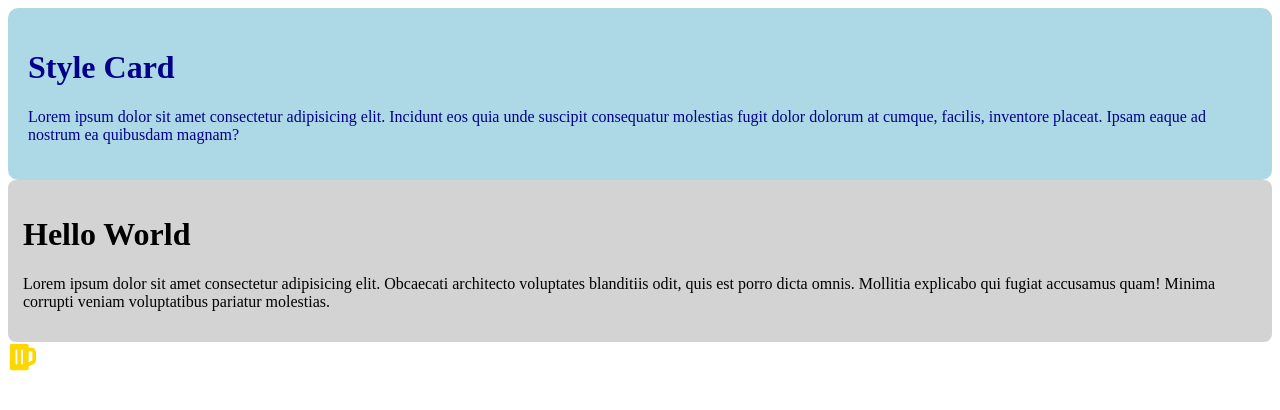
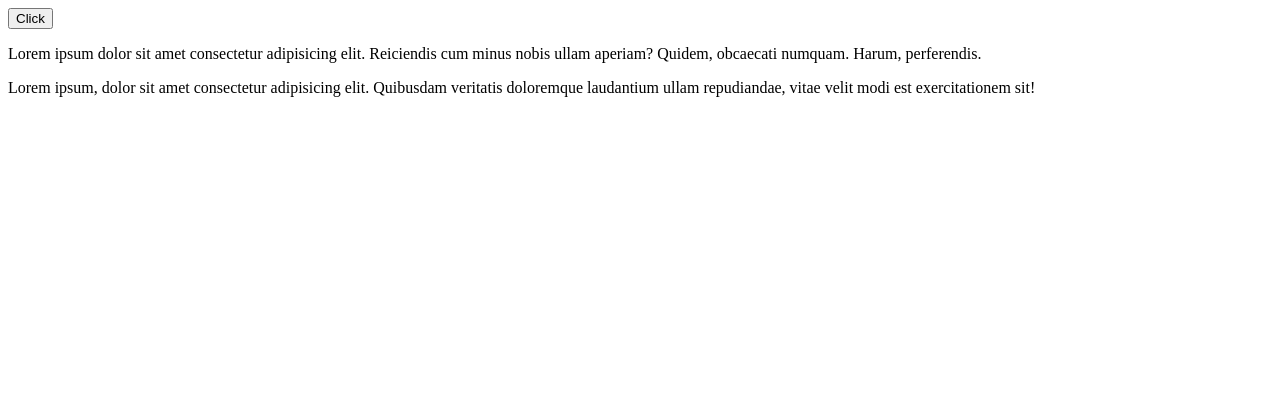
Before and after one commit to dangkhoipham80/react-demos, a React (Vite) app: page / in a window 1280 px wide. Shown: the top 410 px of the page. Built offline with nearby package versions, Linux system fonts and the light colour scheme.

Commit message:
event basic, onClick()

```diff
--- a/src/App.jsx
+++ b/src/App.jsx
@@ -1,14 +1,38 @@
-import StyleCard from "./components/StyleCard";
-import ProfileCard from "./components/ProfileCard";
-import IconComponent from "./components/iconComponent";
+const Button = () => {
+  const handleClick = () => console.log(Math.round(Math.random() * 10))
+  return <button onClick={handleClick}>Click</button>
+}
+
+const Copy = () => {
+  const copyHandler = () => {
+    console.log("Stop stealing my content")
+  }
+  return (
+    <p onCopy={copyHandler}>
+      Lorem ipsum dolor sit amet consectetur adipisicing elit. Reiciendis cum minus nobis ullam aperiam? Quidem, obcaecati numquam. Harum, perferendis.
+    </p>
+  )
+}
+
+const Move = () => {
+  const moveHandler = () => {
+    alert("Mouse move event fired")
+    console.log("Mouse move event fired")
+  }
+  return (
+    <p onMouseMove={moveHandler}>
+      Lorem ipsum, dolor sit amet consectetur adipisicing elit. Quibusdam veritatis doloremque laudantium ullam repudiandae, vitae velit modi est exercitationem sit!
+    </p>
+  )
+}
 
 function App() {
   return (
-    <div>
-      <StyleCard />
-      <ProfileCard />
-      <IconComponent />
-    </div>
+    <section>
+      <Button />
+      <Copy />
+      <Move />
+    </section>
   )
 };
 
```
